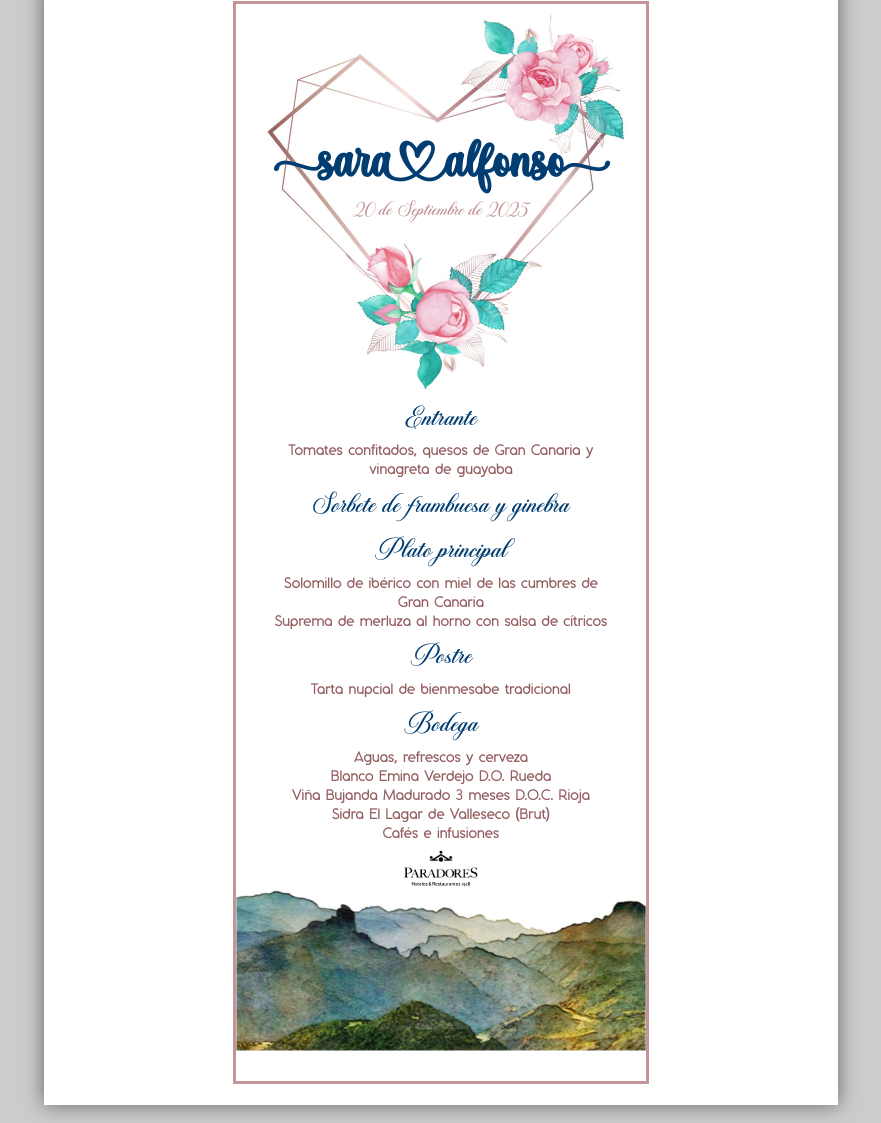
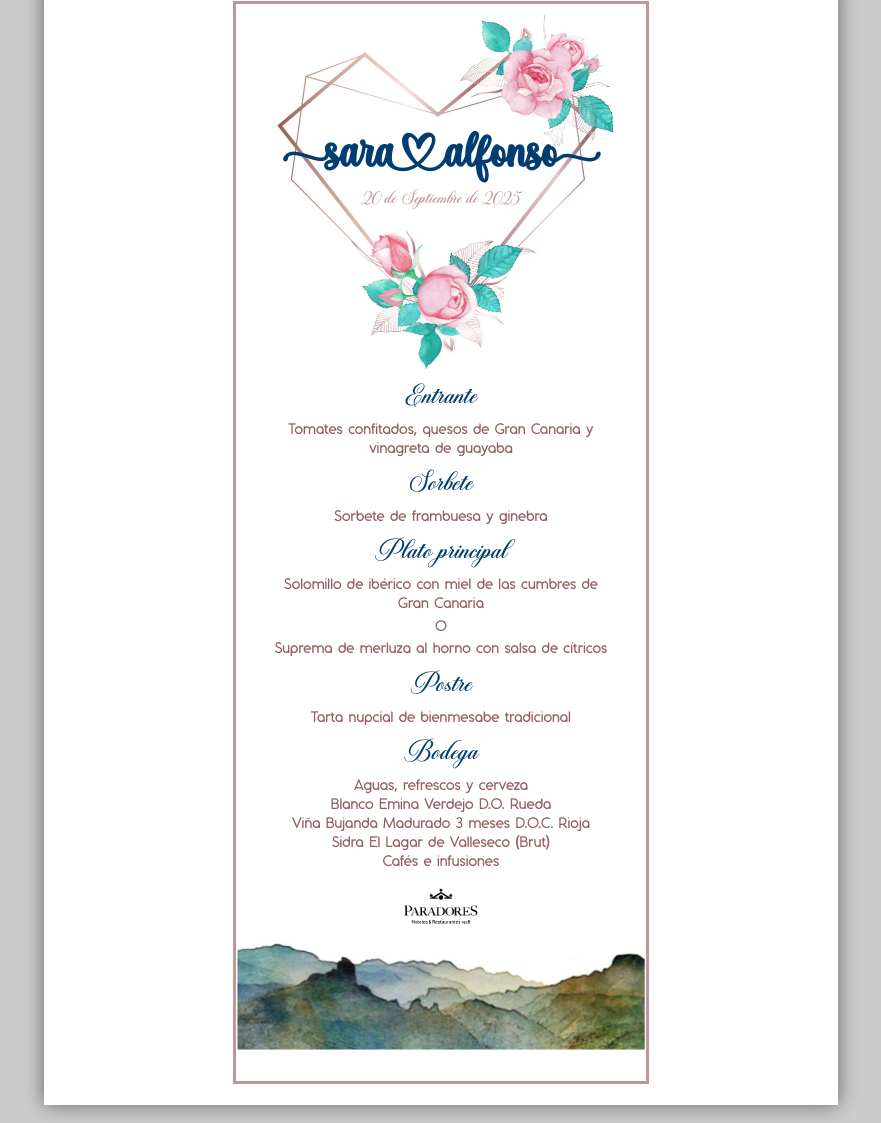
Before and after one commit to elfons0/boda, a plain HTML site: page menu.html in a window 1280 px wide. Shown: the part 26-1149 px from the top of the page, without its empty margins (199-1080 px from the left). Drawn offline with Linux system fonts and the light colour scheme.

Commit message:
Minuta ultima version

```diff
--- a/css/menu.css
+++ b/css/paper.css
@@ -18,6 +18,15 @@ body {
     height: 21cm;
   }
 
+  page[size="A5"] {
+    width: 14.8cm;
+    height: 21cm;
+  }
+  page[size="A5"][layout="landscape"] {
+    width: 21cm;
+    height: 14.8cm;
+  }
+
   .content{
     padding: 0.5cm;
     color: #945D60;
@@ -32,17 +41,23 @@ body {
     flex-direction: column;
     justify-content: center;
     align-items: center;
-    height: 10.25cm;
+    height: 9.65cm;
+    margin-left: 1px;
+    margin-right: 1px;
+    margin-top: 1px;
   }
 
   .menu-footer{
-    background-image: url(../img/menu-parador.png);
+    background-image: url(../img/menu-parador-foot.png);
     background-repeat: no-repeat;
     background-position: center left;
     background-size: contain;
     align-items: center;
-    height: 6.3cm;
-    padding-top: 0.2cm;
+    height: 6cm;
+    padding-top: 0.5cm;
+    margin-left: 1px;
+    margin-right: 1px;
+    margin-top: -1px;
   }
 
   .menu-footer img{
@@ -70,9 +85,14 @@ body {
     margin-top: 0.3cm;
   }
 
+  .menu span{
+    display: block;
+    margin: 0.1cm;
+  }
+
   .menu-font{
     font-family: josefsophia;
-    font-size: 1.45cm;
+    font-size: 1.37cm;
     margin-top: -7%;
     color:#023d72;
     margin-bottom: 0.1cm;
@@ -83,7 +103,7 @@ body {
     font-family: Peristiwa;
     font-weight: normal;
     color: #C39598;
-    font-size: 0.55cm;
+    font-size: 0.5cm;
   }
 
   @media print {
--- a/menu.html
+++ b/menu.html
@@ -9,7 +9,7 @@
 
     <!-- style -->
     <link href="css/style.css" rel="stylesheet" type="text/css" />
-    <link href="css/menu.css" rel="stylesheet" type="text/css" />
+    <link href="css/paper.css" rel="stylesheet" type="text/css" />
   </head>
 
   <body>
@@ -24,12 +24,15 @@
             <p>Entrante</p>
             Tomates confitados, quesos de Gran Canaria y vinagreta de guayaba
 
-            <p>Sorbete de frambuesa y ginebra</p>
+            <p>Sorbete</p>
+            Sorbete de frambuesa y ginebra
 
             <p>Plato principal</p>
 
             Solomillo de ibérico con miel de las cumbres de Gran Canaria
-            <br />
+
+            <span>O</span>
+
             Suprema de merluza al horno con salsa de cítricos
 
             <p>Postre</p>
```
Also changed, not shown: img/menu-parador-foot.png (added).
